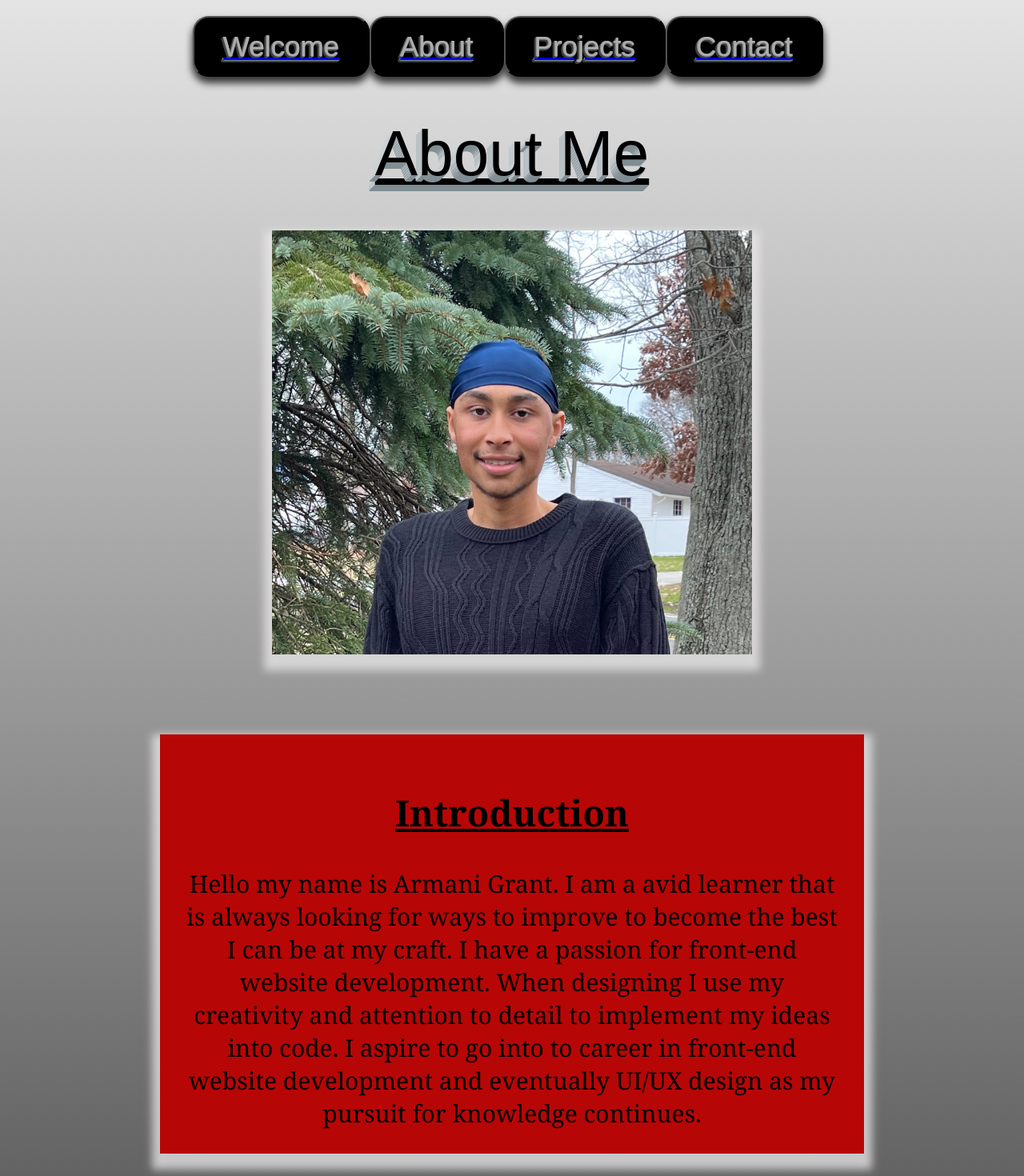
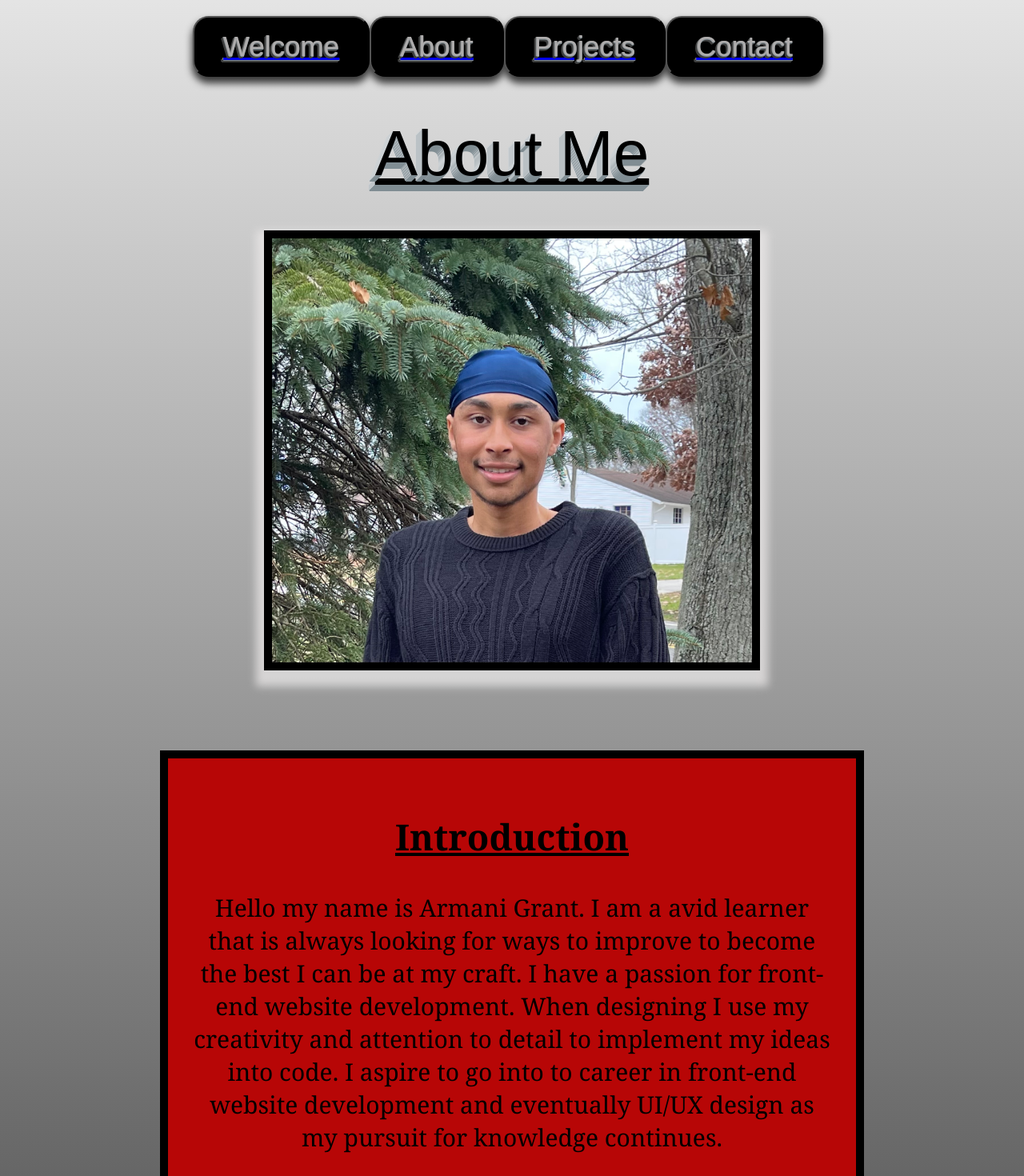
Before and after one commit to ManiG21/portfolio, a React (Create React App) app: page /about in a window 1280 px wide. Shown: the top 1470 px of the page at 80% size. Built offline with nearby package versions, Linux system fonts and the light colour scheme.

Commit message:
ch image style

```diff
--- a/src/components/About/About.css
+++ b/src/components/About/About.css
@@ -15,7 +15,8 @@ p {
   margin-top: 100px;
   padding: 30px;
 /* box-shadow: 0px 10px 10px 10px rgba(7, 7, 7, 0.75); */
-  box-shadow: 0px 10px 10px 10px rgba(233, 231, 231, 0.75);
+  /* box-shadow: 0px 10px 10px 10px rgba(233, 231, 231, 0.75); */
+  border: 10px solid black;
 }
     @keyframes slideup {
         0% {
@@ -46,6 +47,7 @@ p {
     max-width: 600px;
     display: block;
     margin-top: 20px;
+   border: 10px solid black;
     /* margin-right: auto;
     margin-left: auto; */
     box-shadow: 0px 10px 10px 10px rgba(233, 231, 231, 0.75);
@@ -71,7 +73,6 @@ p {
     margin-top: 20px;
     /* box-shadow: 0px 10px 10px 10px rgba(7, 7, 7, 0.75); */
     box-shadow: 0px 10px 10px 10px rgba(233, 231, 231, 0.75);
-
     animation: 3s slidein ease;
 }
 @keyframes slidein  {
```
Also changed, not shown: 1 other file (tests, documents, lock files or other folders).
